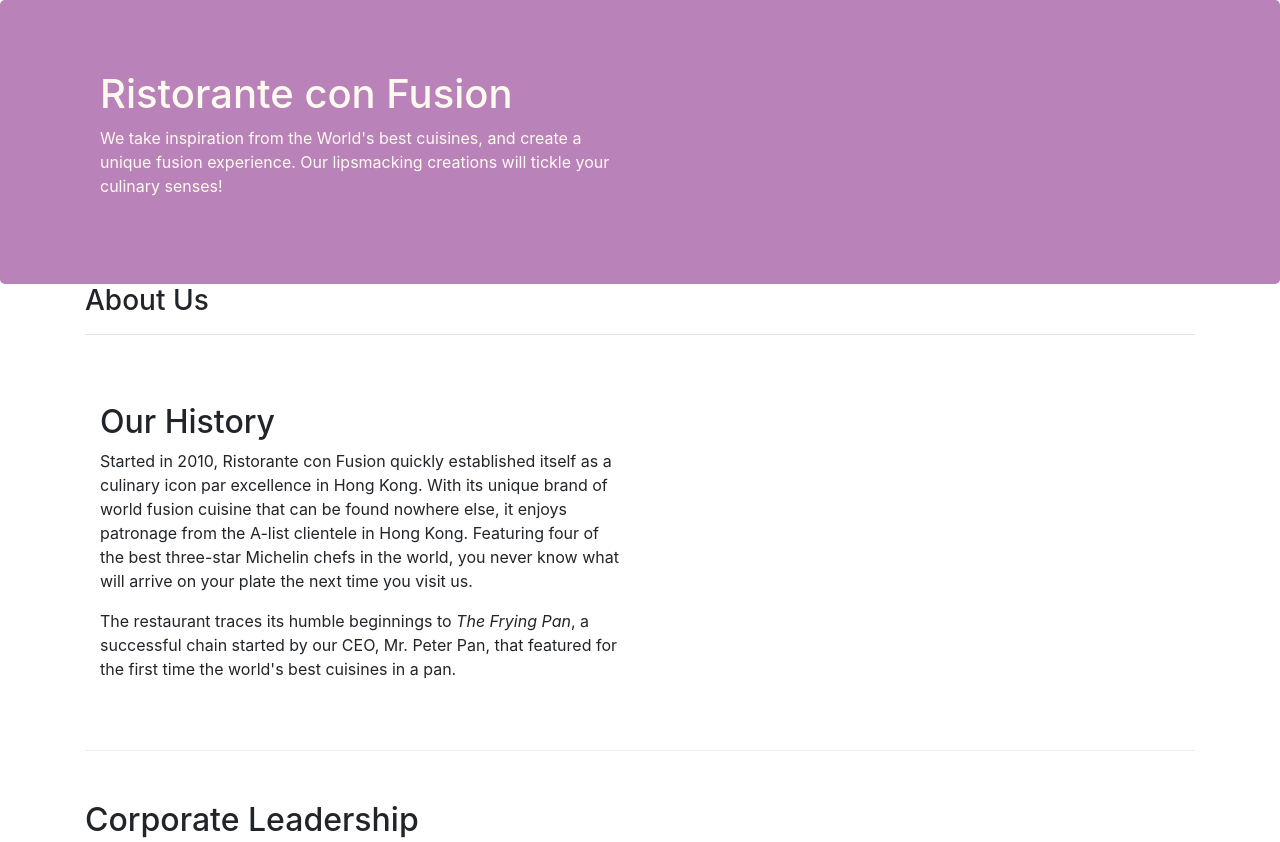
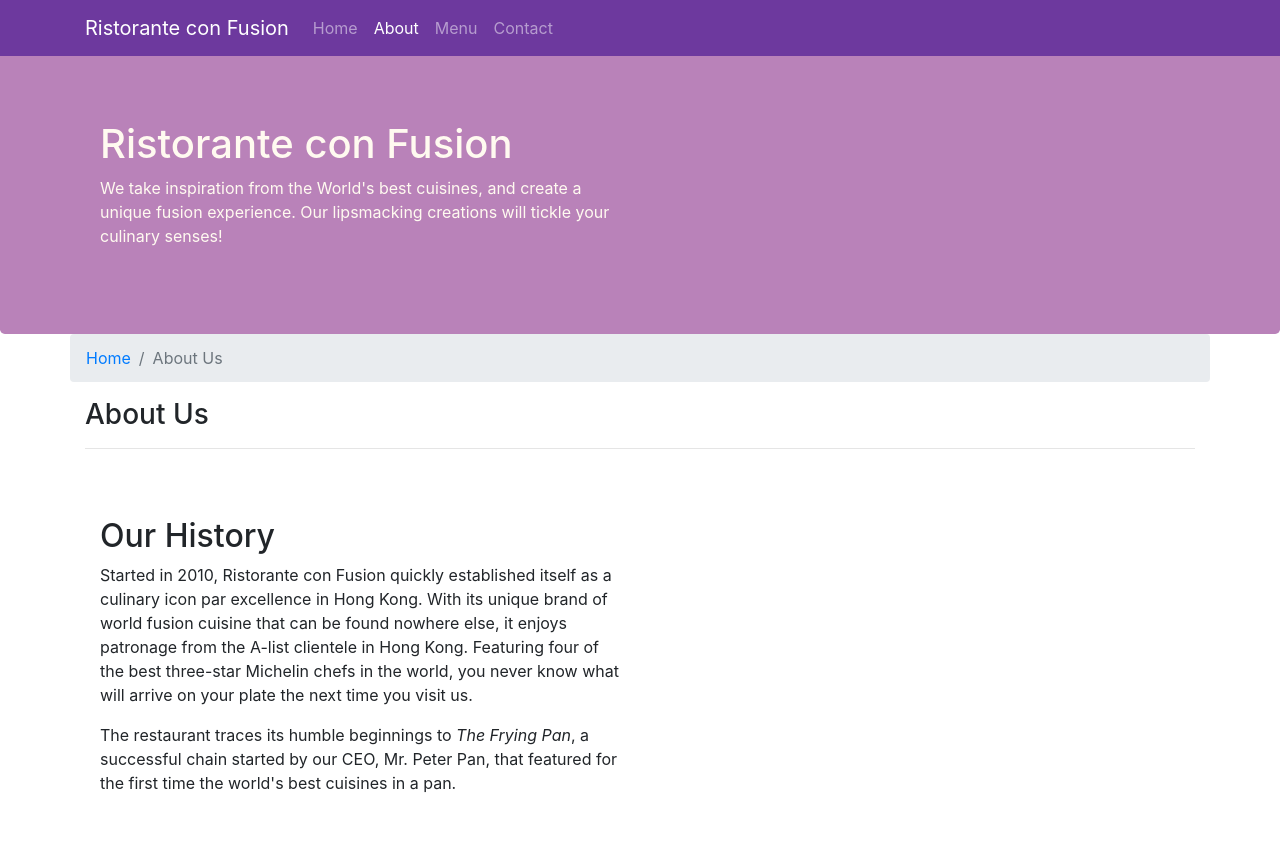
Before and after one commit to dimpy17agg/Coursera-learning, a website: page aboutus.html in a window 1280 px wide. Shown: the top 842 px of the page. Drawn offline with nearby package versions, Linux system fonts and the light colour scheme.

Commit message:
navigationbar and breadcrumbs using bootstrap

```diff
--- a/aboutus.html
+++ b/aboutus.html
@@ -12,6 +12,22 @@
 
 <body>
 
+    <nav class="navbar navbar-dark navbar-expand-sm fixed-top">
+        <div class="container">
+            <button class="navbar-toggler" type="button" data-toggle="collapse" data-target="#Navbar">
+                <span class="navbar-toggler-icon"></span>
+            </button>
+           <a class="navbar-brand mrauto" href="#">Ristorante con Fusion</a>
+           <div class="collapse navbar-collapse" id="#Navbar">
+            <ul class="navbar-nav mr-auto">
+                <li class="nav-item"><a class="nav-link" href="./index.html">Home</a></li>
+                 <li class="nav-item active"><a class="nav-link" href="#">About</a></li>
+                 <li class="nav-item"><a class="nav-link" href="#">Menu</a></li>
+                 <li class="nav-item"><a class="nav-link" href="#">Contact</a></li>
+            </ul>
+        </div>
+        </div>
+    </nav>
     <header class="jumbotron">
         <div class="container">
             <div class="row row-header">
@@ -26,8 +42,12 @@
     </header>
 
     <div class="container">
-        <div>
-            <div>
+        <div class="row">
+            <ol class="col-12 breadcrumb">
+                <li class="breadcrumb-item"><a href="./index.html">Home</a></li>
+                <li class="breadcrumb-item active">About Us</li>
+            </ol>
+            <div class="col-12">
                <h3>About Us</h3>
                <hr>
             </div>
@@ -66,7 +86,7 @@
                 <div class="col-4 offset-1 col-sm-2">
                     <h5>Links</h5>
                     <ul class="list-unstyled">
-                        <li><a href="#">Home</a></li>
+                        <li><a href="./index.html">Home</a></li>
                         <li><a href="#">About</a></li>
                         <li><a href="#">Menu</a></li>
                         <li><a href="#">Contact</a></li>
--- a/css/style.css
+++ b/css/style.css
@@ -30,3 +30,10 @@ address{
     margin:0px;
     color:black;
 }
+body{
+    padding: 50px 0px 0px 0px;
+    z-index: 0;
+}
+.navbar-dark{
+    background-color: rgb(109, 57, 158);
+}
```
Also changed, not shown: index.html (+17 -1 lines).
